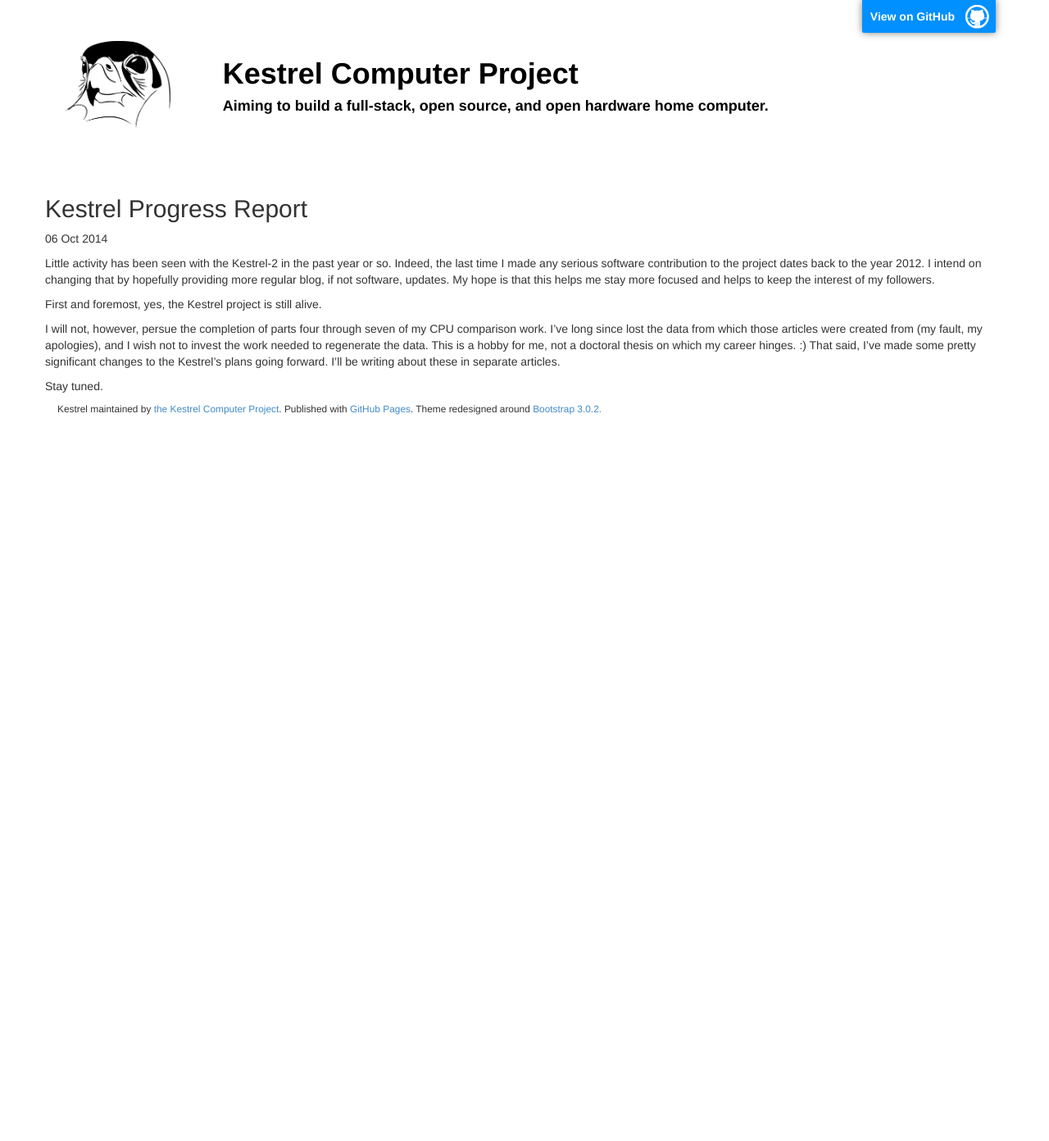
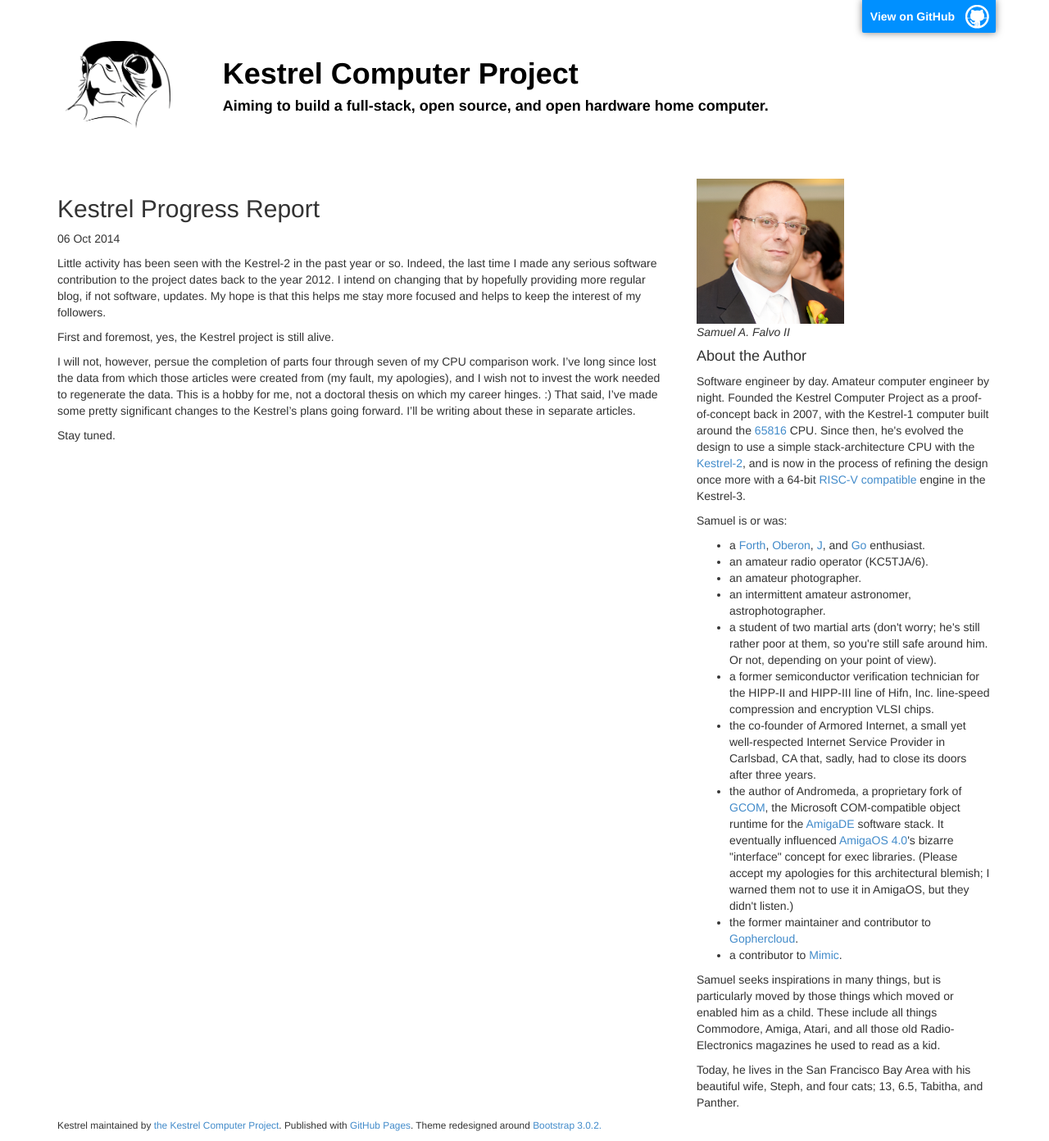
Before and after one commit to KestrelComputer/kestrel, a Jekyll site: the page built from _posts/2014-10-06-kestrel-progress.md, in a window 1280 px wide. Shown: the whole page at 82% size. Built offline with Jekyll 4.4.1, drawn with Linux system fonts in a browser that asks for light colours; Markdown is read by kramdown in place of the engine named in the settings; before the commit the page ends 900 px from its top, so only the background shows below that.

Commit message:
About the author

```diff
--- a/_layouts/post.html
+++ b/_layouts/post.html
@@ -2,10 +2,63 @@
 layout: default
 ---
 <div class="row first-content">
-	<h2>{{ page.title }}</h2>
-	<p>{{ page.date | date_to_string }}</p>
+	<div class="col-md-8">
+		<h2>{{ page.title }}</h2>
+		<p>{{ page.date | date_to_string }}</p>
 
-	<div>
-	{{ content }}
+		<div>
+		{{ content }}
+		</div>
+	</div>
+	<div class="col-md-4">
+		<div><img src="{{site.baseurl}}/images/author.jpg" alt="author" width="50%"/></div>
+		<p><i>Samuel A. Falvo II</i></p>
+		<h4>About the Author</h4>
+		<p>
+		  Software engineer by day.
+		  Amateur computer engineer by night.
+		  Founded the Kestrel Computer Project as a proof-of-concept back in 2007,
+		  with the Kestrel-1 computer built around the <a href="http://wdesignc.com/wdc/documentation.cfm">65816</a> CPU.
+		  Since then,
+		  he's evolved the design to use a simple stack-architecture CPU with the
+		  <a href="https://github.com/KestrelComputer/kestrel/tree/master/cores">Kestrel-2</a>,
+		  and is now in the process of refining the design once more with
+		  a 64-bit <a href="http://riscv.org">RISC-V compatible</a> engine in the Kestrel-3.
+		</p>
+		<p>
+		  Samuel is or was:
+		  <ul>
+		  <li>a <a href="http://www.forth.org">Forth</a>,
+		  <a href="http://oberon07.com/">Oberon</a>,
+		  <a href="http://jsoftware.com/">J</a>,
+		  and <a href="http://www.golang.org/">Go</a> enthusiast.</li>
+		  <li>an amateur radio operator (KC5TJA/6).</li>
+		  <li>an amateur photographer.</li>
+		  <li>an intermittent amateur astronomer, astrophotographer.</li>
+		  <li>a student of two martial arts (don't worry; he's still rather poor at them, so you're still safe around him.  Or not, depending on your point of view).</li>
+		  <li>a former semiconductor verification technician for the HIPP-II and HIPP-III line of Hifn, Inc. line-speed compression and encryption VLSI chips.</li>
+		  <li>the co-founder of Armored Internet, a small yet well-respected Internet Service Provider in Carlsbad, CA that, sadly, had to close its doors after three years.</li>
+		  <li>the author of Andromeda, a proprietary fork of <a href="https://github.com/sam-falvo/gcom">GCOM</a>,
+		  the Microsoft COM-compatible object runtime
+		  for the <a href="http://www.amigahistory.plus.com/amigade.html">AmigaDE</a>
+		  software stack.
+		  It eventually influenced
+		  <a href="http://www.amigaos.net/">AmigaOS 4.0</a>'s bizarre "interface" concept for exec libraries.
+		  (Please accept my apologies for this architectural blemish;
+		  I warned them not to use it in AmigaOS, but they didn't listen.)</li>
+		  <li>the former maintainer and contributor to <a href="http://gophercloud.io">Gophercloud</a>.</li>
+		  <li>a contributor to <a href="https://github.com/rackerlabs/mimic">Mimic</a>.</li>
+		  </ul>
+		</p>
+		<p>
+		  Samuel seeks inspirations in many things,
+		  but is particularly moved by those things which moved or enabled him as a child.
+		  These include all things Commodore, Amiga, Atari,
+		  and all those old Radio-Electronics magazines he used to read as a kid.
+		</p>
+		<p>
+		  Today, he lives in the San Francisco Bay Area with his beautiful wife, Steph,
+		  and four cats; 13, 6.5, Tabitha, and Panther.
+		</p>
 	</div>
 </div>
```
Also changed, not shown: images/author.jpg (added).
